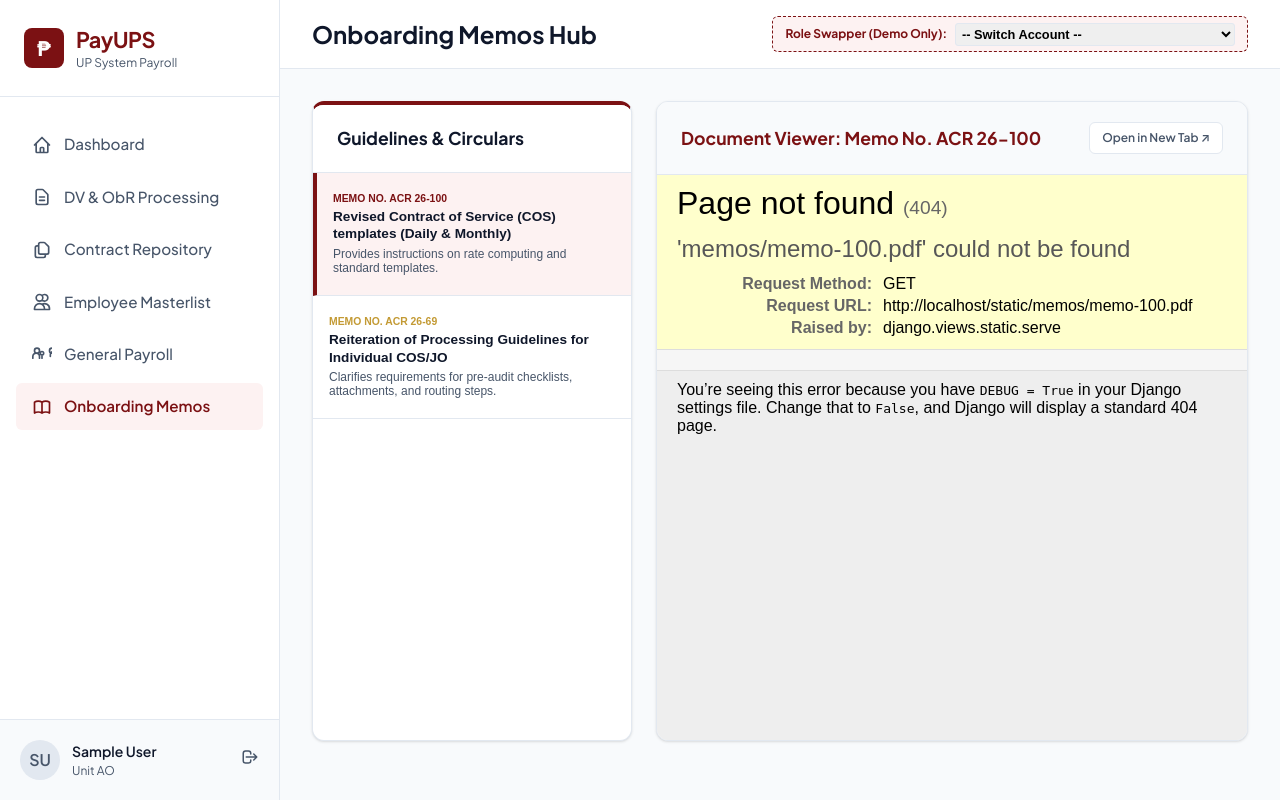
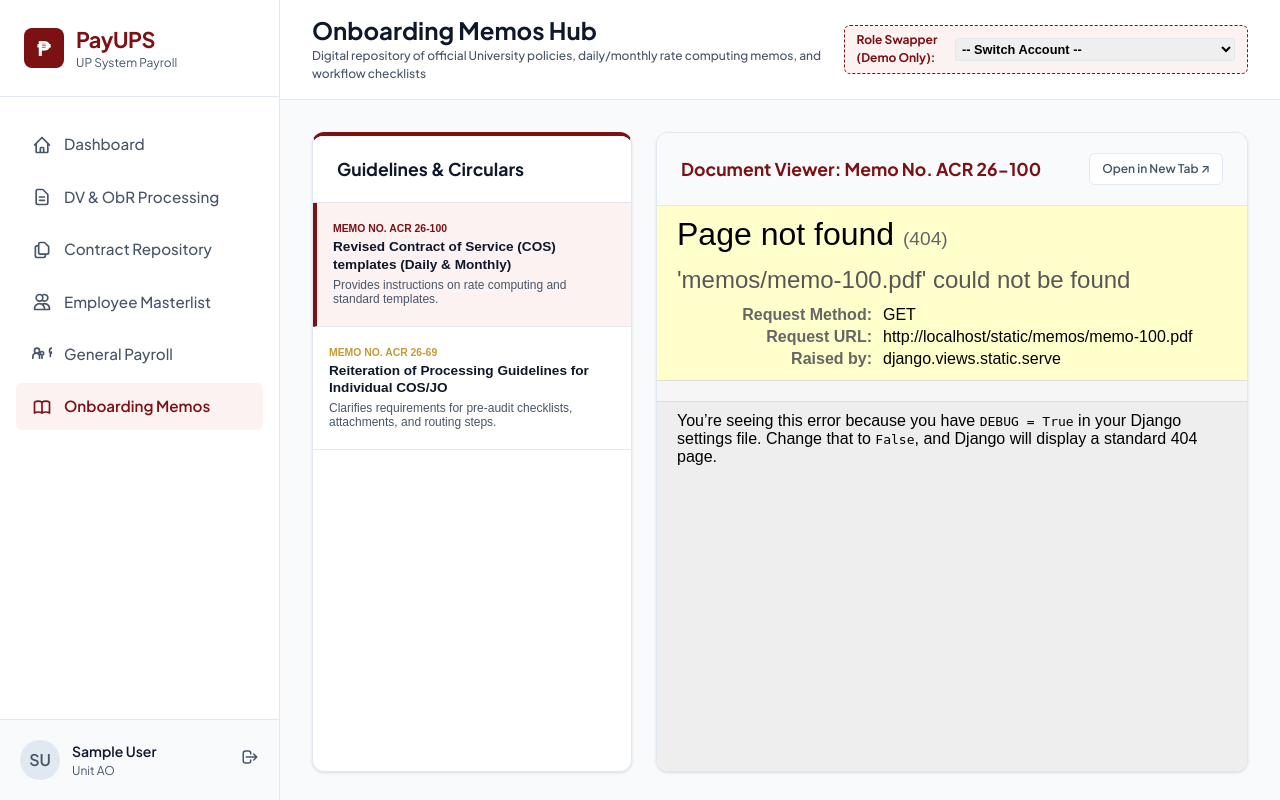
Before and after one commit to ajbasa0000/Payups, a Django app: page /memos/ in a window 1280 px wide. Run offline with Django 5.2, Linux system fonts and the light colour scheme; the visitor is signed in with stand-in values (Sample User, id 1).

Commit message:
Add descriptive subtitles to all page titles and headers across the application to guide users

```diff
--- a/payroll/templates/payroll/contracts_list.html
+++ b/payroll/templates/payroll/contracts_list.html
@@ -2,6 +2,7 @@
 
 {% block title %}Contract Repository - PayUPS{% endblock %}
 {% block page_title %}Contract Repository (Digital Registry){% endblock %}
+{% block page_subtitle %}Access and manage active/expired Contract of Service (COS) agreements, designation roles, and salary rates{% endblock %}
 
 {% block content %}
 <div class="container-card">
--- a/payroll/templates/payroll/dashboard.html
+++ b/payroll/templates/payroll/dashboard.html
@@ -2,6 +2,7 @@
 
 {% block title %}Dashboard - PayUPS{% endblock %}
 {% block page_title %}System Dashboard{% endblock %}
+{% block page_subtitle %}Overview of system statistics, workflow summaries, and tasks requiring your review{% endblock %}
 
 {% block content %}
 <!-- Stats Grid & KPIs -->
--- a/payroll/templates/payroll/dv_view.html
+++ b/payroll/templates/payroll/dv_view.html
@@ -3,6 +3,7 @@
 
 {% block title %}DV Voucher - {{ dv.dv_number }} - PayUPS{% endblock %}
 {% block page_title %}Disbursement Voucher Viewer{% endblock %}
+{% block page_subtitle %}Audit detailed line items, payee taxation computations, verify active contracts, and log workflow approvals{% endblock %}
 
 {% block content %}
 <div style="display: flex; flex-direction: column; gap: 1.5rem;">
--- a/payroll/templates/payroll/employee_confirm_delete.html
+++ b/payroll/templates/payroll/employee_confirm_delete.html
@@ -2,6 +2,7 @@
 
 {% block title %}Confirm Delete - PayUPS{% endblock %}
 {% block page_title %}De-register Personnel{% endblock %}
+{% block page_subtitle %}Acknowledge the permanent removal of the employee and their associated contract history from the active registry{% endblock %}
 
 {% block content %}
 <div class="container-card" style="border-top: 4px solid var(--up-maroon); max-width: 500px; margin: 2rem auto;">
--- a/payroll/templates/payroll/employee_form.html
+++ b/payroll/templates/payroll/employee_form.html
@@ -2,6 +2,7 @@
 
 {% block title %}{% if employee %}Edit COS Employee - {{ employee.name }}{% else %}Register COS Employee{% endif %} - PayUPS{% endblock %}
 {% block page_title %}{% if employee %}Modify Personnel Details{% else %}Register New COS Personnel{% endif %}{% endblock %}
+{% block page_subtitle %}Manage administrative profiles, taxation rules, bank details, and active contract specifications{% endblock %}
 
 {% block content %}
 <div class="container-card" style="border-top: 4px solid var(--up-maroon); max-width: 900px; margin: 0 auto;">
--- a/payroll/templates/payroll/employees_list.html
+++ b/payroll/templates/payroll/employees_list.html
@@ -2,6 +2,7 @@
 
 {% block title %}Employee Masterlist - PayUPS{% endblock %}
 {% block page_title %}Employee Masterlist{% endblock %}
+{% block page_subtitle %}Review employee profiles, tax identification numbers (TIN), bank details, and active payroll associations{% endblock %}
 
 {% block content %}
 <div class="container-card">
--- a/payroll/templates/payroll/general_payroll_create.html
+++ b/payroll/templates/payroll/general_payroll_create.html
@@ -2,6 +2,7 @@
 
 {% block title %}Create General Payroll - PayUPS{% endblock %}
 {% block page_title %}General Payroll Creator{% endblock %}
+{% block page_subtitle %}Compile active personnel contracts, specify target dates, and review total computed net claims{% endblock %}
 
 {% block content %}
 <div class="container-card" style="border-top: 4px solid var(--up-maroon);">
--- a/payroll/templates/payroll/general_payroll_detail.html
+++ b/payroll/templates/payroll/general_payroll_detail.html
@@ -3,6 +3,7 @@
 
 {% block title %}General Payroll Sheet - PayUPS{% endblock %}
 {% block page_title %}General Payroll Viewer{% endblock %}
+{% block page_subtitle %}Review itemized general payroll sheets, daily rates, tax breakdown, and status of department claims{% endblock %}
 
 {% block content %}
 <div style="display: flex; flex-direction: column; gap: 1.5rem;">
--- a/payroll/templates/payroll/general_payroll_list.html
+++ b/payroll/templates/payroll/general_payroll_list.html
@@ -2,6 +2,7 @@
 
 {% block title %}General Payroll Registry - PayUPS{% endblock %}
 {% block page_title %}General Payroll Registry{% endblock %}
+{% block page_subtitle %}Directory of certified department-wide general payroll lists, total gross amounts, and verification statuses{% endblock %}
 
 {% block content %}
 <div class="container-card">
--- a/payroll/templates/payroll/memos_viewer.html
+++ b/payroll/templates/payroll/memos_viewer.html
@@ -2,6 +2,7 @@
 
 {% block title %}Onboarding Memos Hub - PayUPS{% endblock %}
 {% block page_title %}Onboarding Memos Hub{% endblock %}
+{% block page_subtitle %}Digital repository of official University policies, daily/monthly rate computing memos, and workflow checklists{% endblock %}
 
 {% block content %}
 <div class="pre-audit-split" style="grid-template-columns: 320px 1fr; gap: 1.5rem;">
--- a/payroll/templates/payroll/obr_view.html
+++ b/payroll/templates/payroll/obr_view.html
@@ -3,6 +3,7 @@
 
 {% block title %}ObR/BUR - {{ obr.obr_number }} - PayUPS{% endblock %}
 {% block page_title %}Obligation Request Viewer{% endblock %}
+{% block page_subtitle %}Review budget allocation certificates, funding sources, and endorsement workflows for the transaction{% endblock %}
 
 {% block content %}
 <div style="display: flex; flex-direction: column; gap: 1.5rem;">
--- a/payroll/templates/payroll/transactions_list.html
+++ b/payroll/templates/payroll/transactions_list.html
@@ -2,6 +2,7 @@
 
 {% block title %}Transactions Log - PayUPS{% endblock %}
 {% block page_title %}DV & ObR Transactions Processing{% endblock %}
+{% block page_subtitle %}Search and audit all historical and active Disbursement Vouchers (DV) and Obligation Requests (ObR){% endblock %}
 
 {% block content %}
 <!-- Filtering & Search Panel -->
--- a/templates/base.html
+++ b/templates/base.html
@@ -100,7 +100,10 @@
                             <path stroke-linecap="round" stroke-linejoin="round" stroke-width="2" d="M4 6h16M4 12h16M4 18h16"></path>
                         </svg>
                     </button>
-                    <h1 class="page-title" style="margin-bottom: 0;">{% block page_title %}Dashboard{% endblock %}</h1>
+                    <div style="display: flex; flex-direction: column;">
+                        <h1 class="page-title" style="margin-bottom: 0; line-height: 1.2;">{% block page_title %}Dashboard{% endblock %}</h1>
+                        <p class="page-subtitle" style="font-size: 0.75rem; color: var(--text-secondary); margin-top: 2px; font-weight: 500;">{% block page_subtitle %}Overview of system statistics and tasks requiring your review{% endblock %}</p>
+                    </div>
                 </div>
 
                 <div class="action-row">
```
